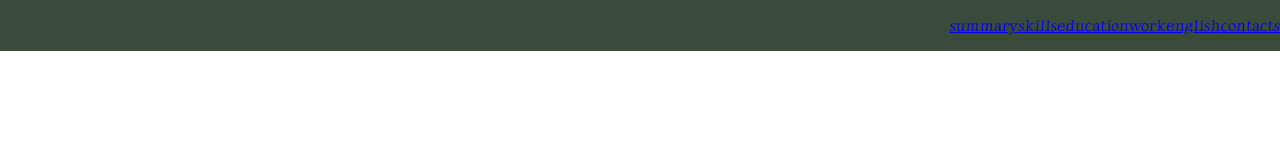
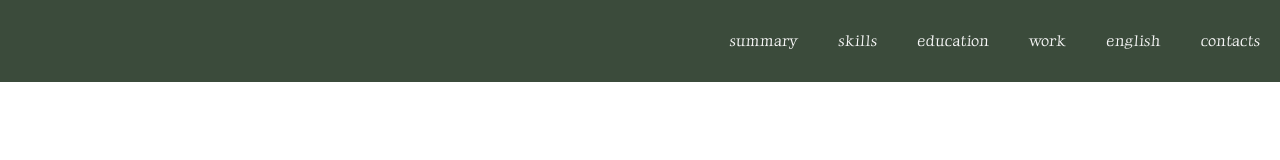
Before and after one commit to Marina1232/rsschool_2021, a plain HTML site: page index.html in a window 1280 px wide. Drawn offline with Linux system fonts and the light colour scheme.

Commit message:
fix: add lost classes in nav

```diff
--- a/index.html
+++ b/index.html
@@ -20,18 +20,17 @@
     <div class="container">
       <nav class="nav">
         <ul class="nav__list">
-          <li class="nav__item"><a href="#summary">summary</a></li>
-          <li class="nav__item"><a href="#skills">skills</a></li>
-          <li class="nav__item"><a href="#education">education</a></li>
-          <li class="nav__item"><a href="#work">work</a></li>
-          <li class="nav__item"><a href="#english">english</a></li>
-          <li class="nav__item"><a href="#contacts">contacts</a></li>
+          <li class="nav__item"><a href="#summary" class="nav__link">summary</a></li>
+          <li class="nav__item"><a href="#skills" class="nav__link">skills</a></li>
+          <li class="nav__item"><a href="#education" class="nav__link">education</a></li>
+          <li class="nav__item"><a href="#work" class="nav__link">work</a></li>
+          <li class="nav__item"><a href="#english" class="nav__link">english</a></li>
+          <li class="nav__item"><a href="#contacts" class="nav__link">contacts</a></li>
         </ul>
       </nav>
+    </div>
+  </header>
 
-    </div>
-
-  </header>
   <main class="main">
     <div class="container">
 
```
